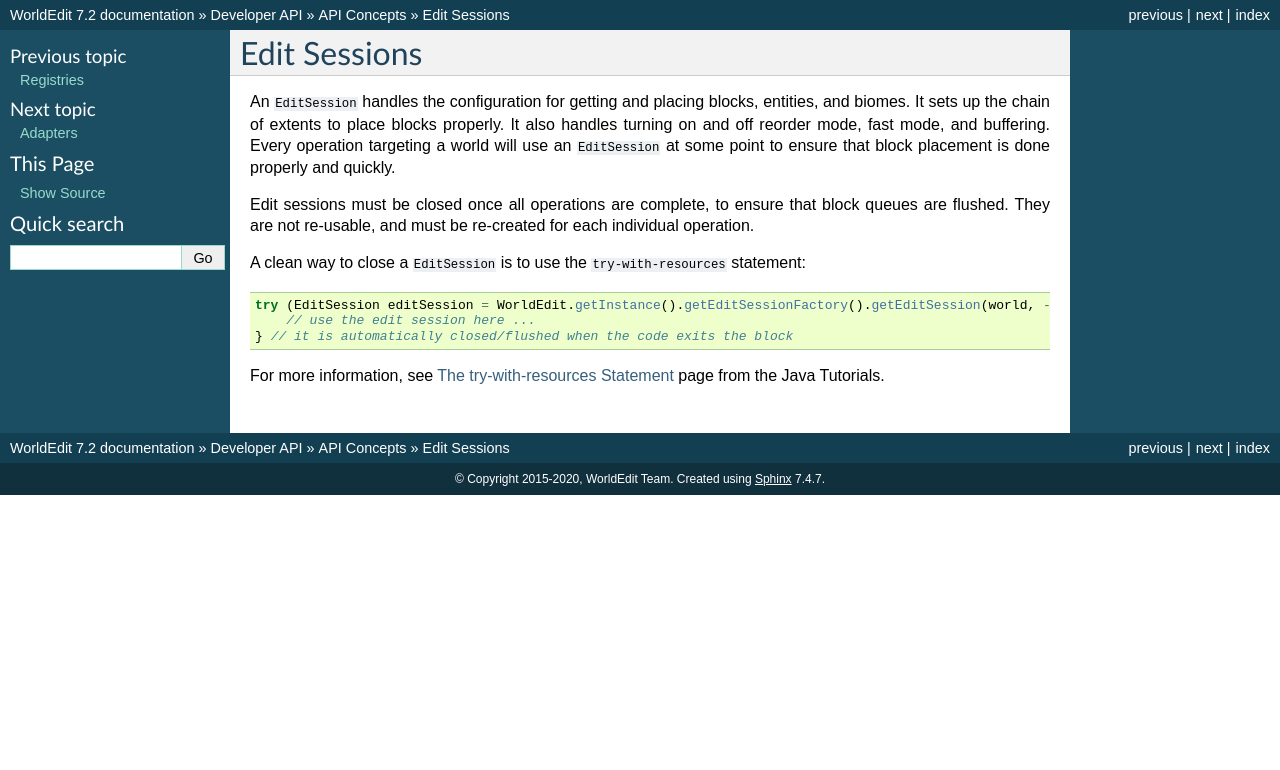
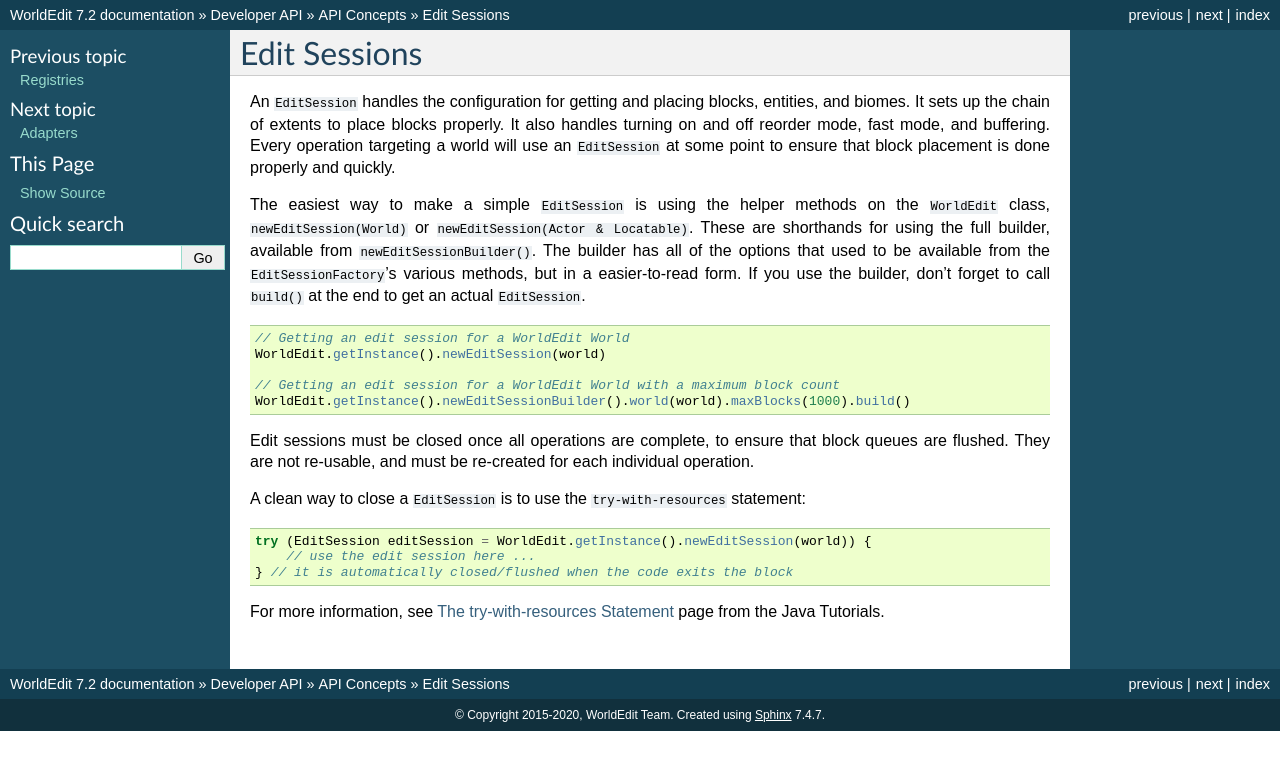
Before and after one commit to EngineHub/WorldEditDocs, a Sphinx documentation site: the page built from source/api/concepts/edit-sessions.rst, in a window 1280 px wide. Shown: the top 770 px of the page. Built offline with Sphinx 7.4.7, drawn with Linux system fonts in a browser that asks for light colours.

Commit message:
Update EditSession docs

```diff
--- a/source/api/concepts/edit-sessions.rst
+++ b/source/api/concepts/edit-sessions.rst
@@ -3,6 +3,20 @@
 An ``EditSession`` handles the configuration for getting and placing blocks, entities, and biomes. It sets up the
 chain of extents to place blocks properly. It also handles turning on and off reorder mode, fast mode, and buffering.
 Every operation targeting a world will use an ``EditSession`` at some point to ensure that block placement is done properly and quickly.
+
+The easiest way to make a simple ``EditSession`` is using the helper methods on the ``WorldEdit`` class,
+``newEditSession(World)`` or ``newEditSession(Actor & Locatable)``. These are shorthands for using the full builder,
+available from ``newEditSessionBuilder()``. The builder has all of the options that used to be available from the
+``EditSessionFactory``'s various methods, but in a easier-to-read form. If you use the builder, don't forget to call
+``build()`` at the end to get an actual ``EditSession``.
+
+.. code-block:: java
+
+    // Getting an edit session for a WorldEdit World
+    WorldEdit.getInstance().newEditSession(world)
+
+    // Getting an edit session for a WorldEdit World with a maximum block count
+    WorldEdit.getInstance().newEditSessionBuilder().world(world).maxBlocks(1000).build()
 
 Edit sessions must be closed once all operations are complete, to ensure that block queues are flushed.
 They are not re-usable, and must be re-created for each individual operation.
@@ -11,7 +25,7 @@
 
 .. code-block:: java
 
-   try (EditSession editSession = WorldEdit.getInstance().getEditSessionFactory().getEditSession(world, -1)) {
+   try (EditSession editSession = WorldEdit.getInstance().newEditSession(world)) {
        // use the edit session here ...
    } // it is automatically closed/flushed when the code exits the block
 
```
